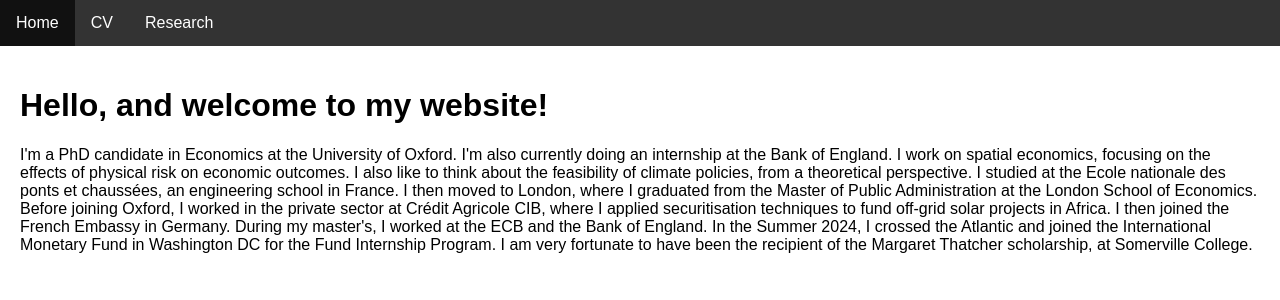
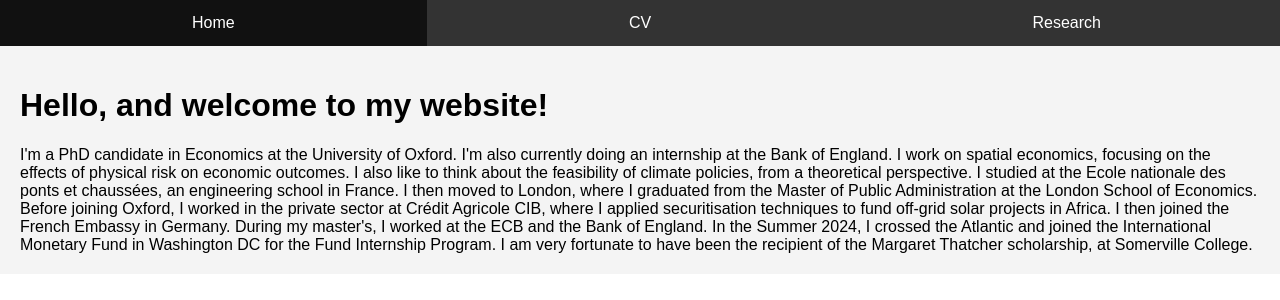
Before and after one commit to JulietteCx/juliettecx.github.io, a Jekyll site: the page built from _pages/index.html, in a window 1280 px wide. Shown: the top 300 px of the page. Built offline with Jekyll 4.4.1, drawn with Linux system fonts in a browser that asks for light colours.

Commit message:
Update style.css

```diff
--- a/assets/style.css
+++ b/assets/style.css
@@ -1,10 +1,14 @@
+/* Reset body margins and padding */
 body {
   margin: 0;
   font-family: sans-serif;
+  padding: 0;
 }
 
+/* Top navigation panel styles */
 .top-panel {
   background-color: #333;
+  width: 100%; /* Full width */
   padding: 0;
 }
 
@@ -13,10 +17,11 @@ body {
   margin: 0;
   padding: 0;
   overflow: hidden;
+  display: flex; /* Use flexbox to align items horizontally */
 }
 
 .top-panel li {
-  float: left;
+  flex: 1; /* Make each list item take equal space */
 }
 
 .top-panel li a {
@@ -31,8 +36,9 @@ body {
   background-color: #111;
 }
 
-/* Clear floats so content doesn't sit next to the navbar */
+/* Main content area styles */
 .main-content {
-  clear: both;
   padding: 20px;
+  clear: both; /* Ensures content starts below the navigation */
+  background-color: #f4f4f4; /* Optional: for better visibility */
 }
```
